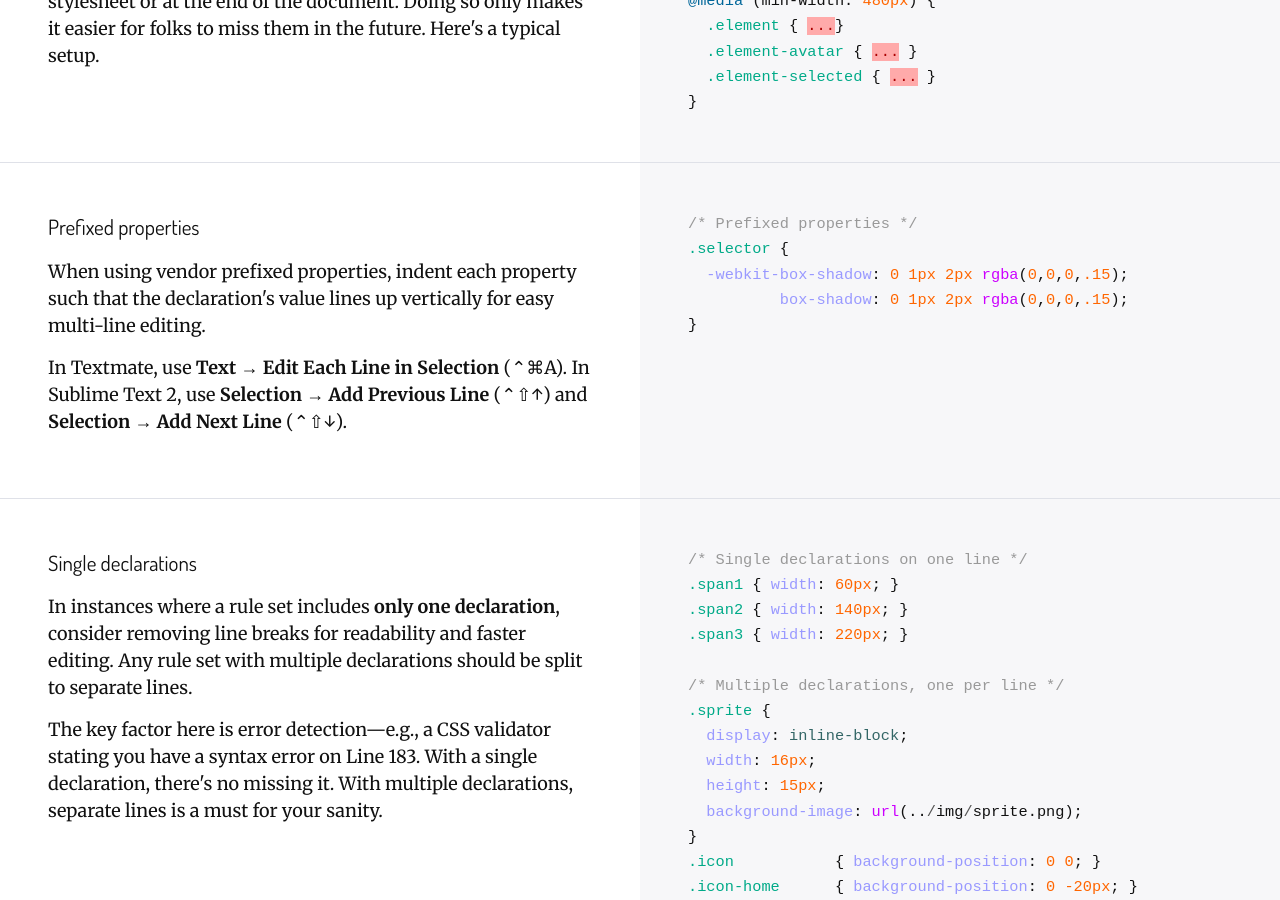
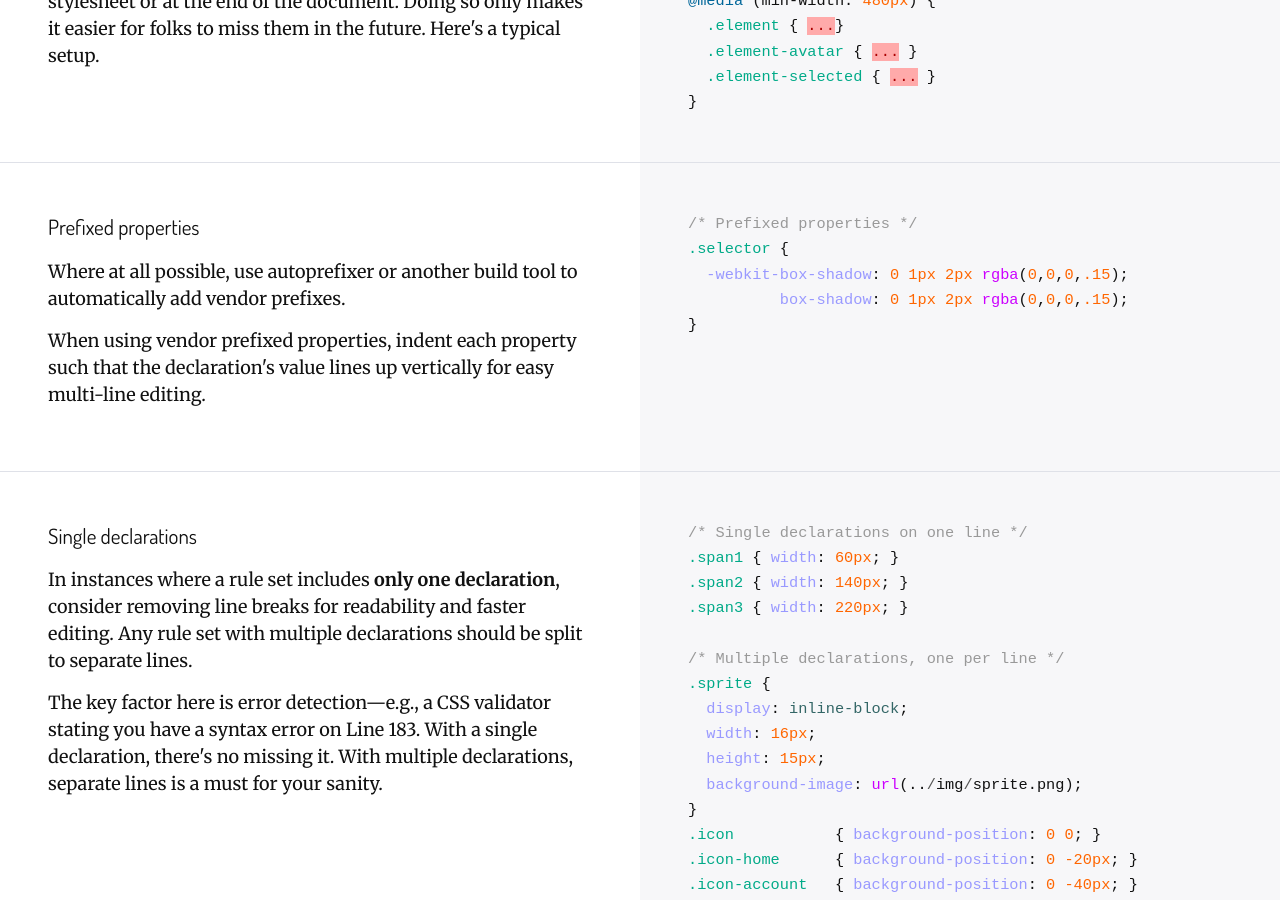
Before and after one commit to ThinkOodle/oodle-code-guide, a Jekyll site: the page built from index.html, in a window 1280 px wide and 900 px high, scrolled down 8476 px. Built offline with Jekyll 4.4.1, drawn with Linux system fonts in a browser that asks for light colours; nearby versions of some CDN libraries.

Commit message:
change css prefixes to point out using build tools

```diff
--- a/Gemfile
+++ b/Gemfile
@@ -4,4 +4,5 @@ require 'json'
 require 'open-uri'
 versions = JSON.parse(open('https://pages.github.com/versions.json').read)
 
+gem 'kramdown'
 gem 'github-pages', versions['github-pages']
--- a/index.html
+++ b/index.html
@@ -302,8 +302,8 @@ layout: default
 <div class="section" id="css-prefixed-properties">
   <div class="col">
     <h3>Prefixed properties</h3>
+    <p>Where at all possible, use autoprefixer or another build tool to automatically add vendor prefixes.</p>
     <p>When using vendor prefixed properties, indent each property such that the declaration's value lines up vertically for easy multi-line editing.</p>
-    <p>In Textmate, use <strong>Text &rarr; Edit Each Line in Selection</strong> (&#8963;&#8984;A). In Sublime Text 2, use <strong>Selection &rarr; Add Previous Line</strong> (&#8963;&#8679;&uarr;) and <strong>Selection &rarr;  Add Next Line</strong> (&#8963;&#8679;&darr;).</p>
   </div>
   <div class="col">
     {% highlight css %}{% include css/prefixed-properties.css %}{% endhighlight %}
```
Also changed, not shown: Gemfile.lock.
